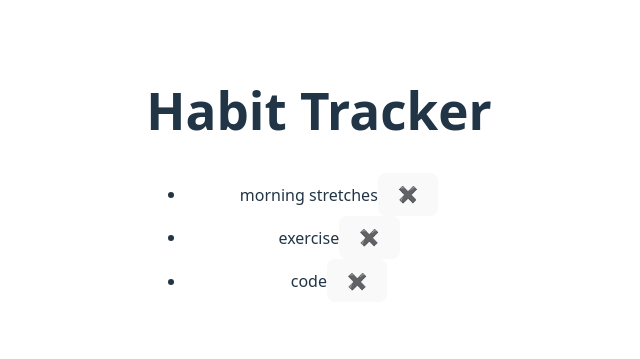
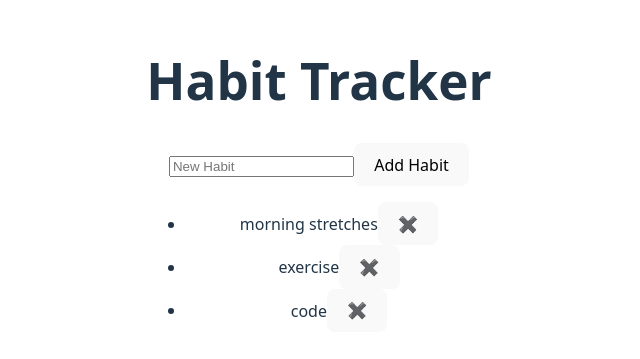
Before and after one commit to blackwellj62/habitTracker, a React (Vite) app: page / in a window 1280 px wide. Shown: the part 217-576 px from the top of the page, without its empty margins (321-961 px from the left). Built offline with nearby package versions, Linux system fonts and the light colour scheme.

Commit message:
added new habit form

```diff
--- /dev/null
+++ b/src/AddHabit.jsx
@@ -0,0 +1,27 @@
+import { useState } from "react"
+
+export const AddHabit = ({onAdd})=> {
+    const [habitName, setHabitName] = useState("")
+
+const handleSubmit = (event)=>{
+    event.preventDefault()
+    if (habitName.trim() === "") return
+
+    onAdd(habitName)
+    setHabitName("")
+}
+
+    return(
+        <form onSubmit={handleSubmit}>
+            <input
+            type="text"
+            placeholder="New Habit"
+            value={habitName}
+            onChange={(event)=>{setHabitName(event.target.value)}}
+            />
+            <button type="submit">
+                Add Habit
+            </button>
+        </form>
+    )
+}
--- a/src/App.jsx
+++ b/src/App.jsx
@@ -1,6 +1,7 @@
 import { useState } from 'react'
 import './App.css'
 import { HabitList } from './habitList.jsx'
+import { AddHabit } from './AddHabit.jsx'
 
 function App() {
   const [habits, setHabits] = useState([
@@ -18,9 +19,21 @@ const toggleHabit = (id) => {
     setHabits(updated);
 }
 
+const addHabit = (name) => {
+    const newHabit = {
+      id: Date.now(),
+      name,
+      completedToday: false
+    };
+    setHabits([...habits, newHabit]);
+  };
+
+
+
   return (
     <>
       <h1>Habit Tracker</h1>
+      <AddHabit onAdd={addHabit}/>
       <HabitList habits={habits} onToggle={toggleHabit}/>
     </>
   )
```
